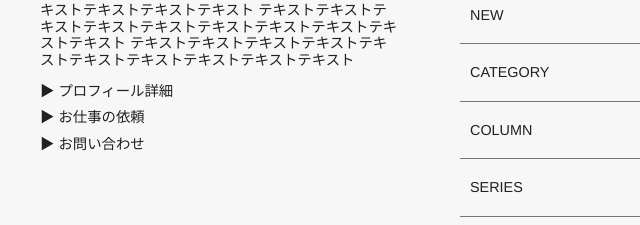
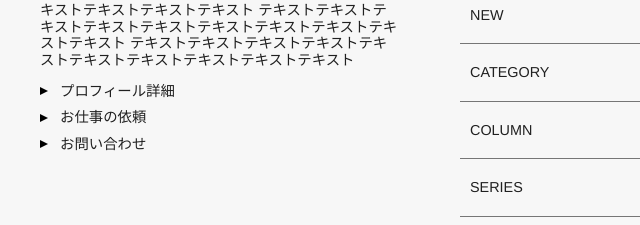
Before and after one commit to az-ogawa/travelBlog, a plain HTML site: page index.html in a window 1280 px wide. Shown: the part 2747-2972 px from the top of the page, 0-640 px from the left. Drawn offline with nearby package versions, Linux system fonts and the light colour scheme.

Commit message:
要素前オブジェクトは:before要素を使って表現できます。また、三角形もちょっとしたテクニックでCSSのみで表現できます。

```diff
--- a/index.html
+++ b/index.html
@@ -234,9 +234,9 @@
             テキストテキストテキストテキストテキストテキストテキストテキストテキストテキスト
           </p>
           <ul class="about-list">
-            <li><a href="#">▶︎ プロフィール詳細</a></li>
-            <li><a href="#">▶︎ お仕事の依頼</a></li>
-            <li><a href="#">▶︎ お問い合わせ</a></li>
+            <li class="about-item"><a href="#">プロフィール詳細</a></li>
+            <li class="about-item"><a href="#">お仕事の依頼</a></li>
+            <li class="about-item"><a href="#">お問い合わせ</a></li>
           </ul>
         </div>
         <div class="footer-section">
--- a/style.css
+++ b/style.css
@@ -226,6 +226,23 @@ footer a:visited {
   margin-top: 10px;
 }
 
+.about-item {
+  position: relative;
+  padding-left: 20px;
+}
+
+.about-item::before {
+  content: "";
+  position: absolute;
+  top: 50%;
+  left: 0;
+  transform: translateY(-50%);
+  width: 0;
+  height: 0;
+  border: 0.3rem solid transparent;
+  border-left: 0.5rem solid #000;
+}
+
 .copyright {
   font-size: 0.8rem;
   text-align: center;
```
